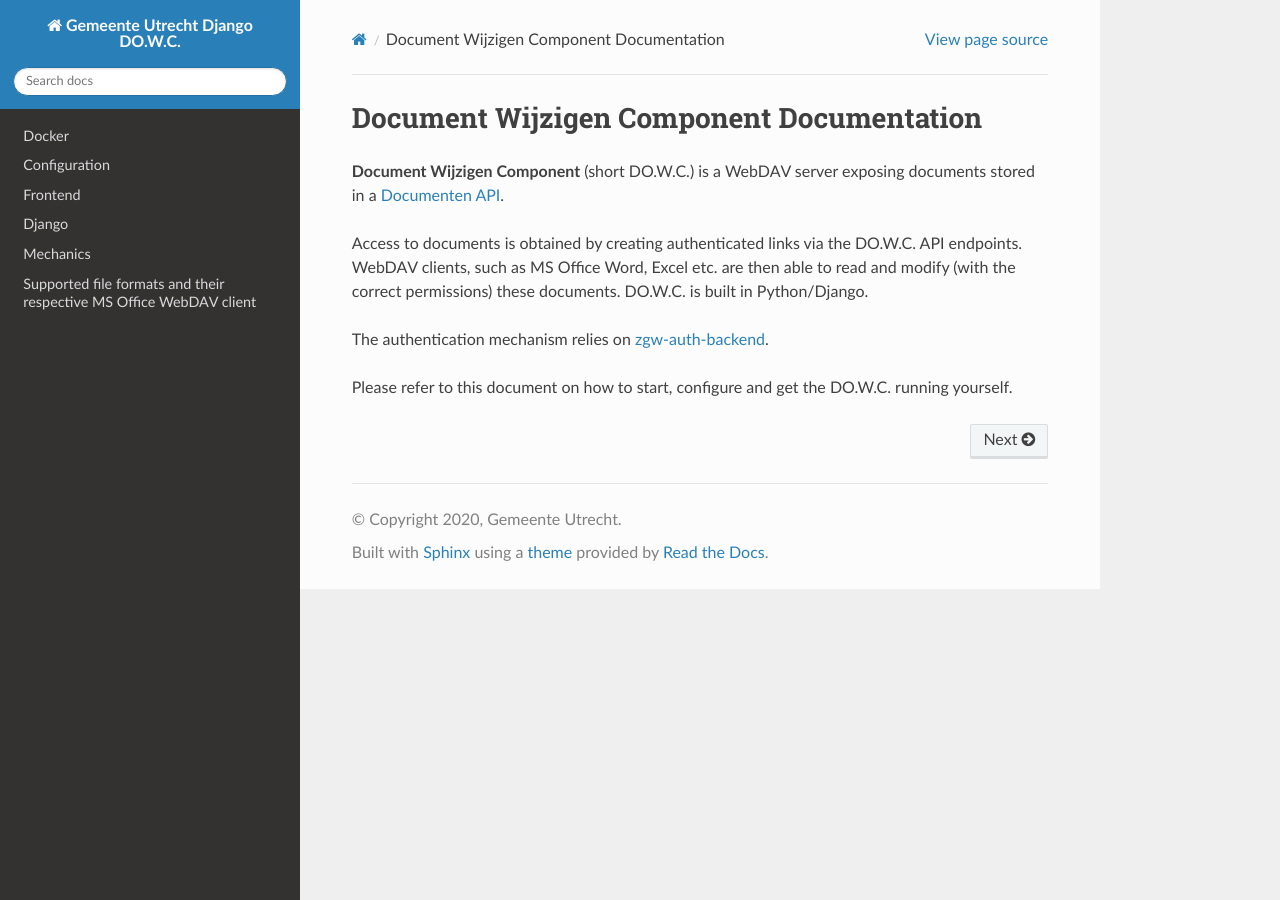
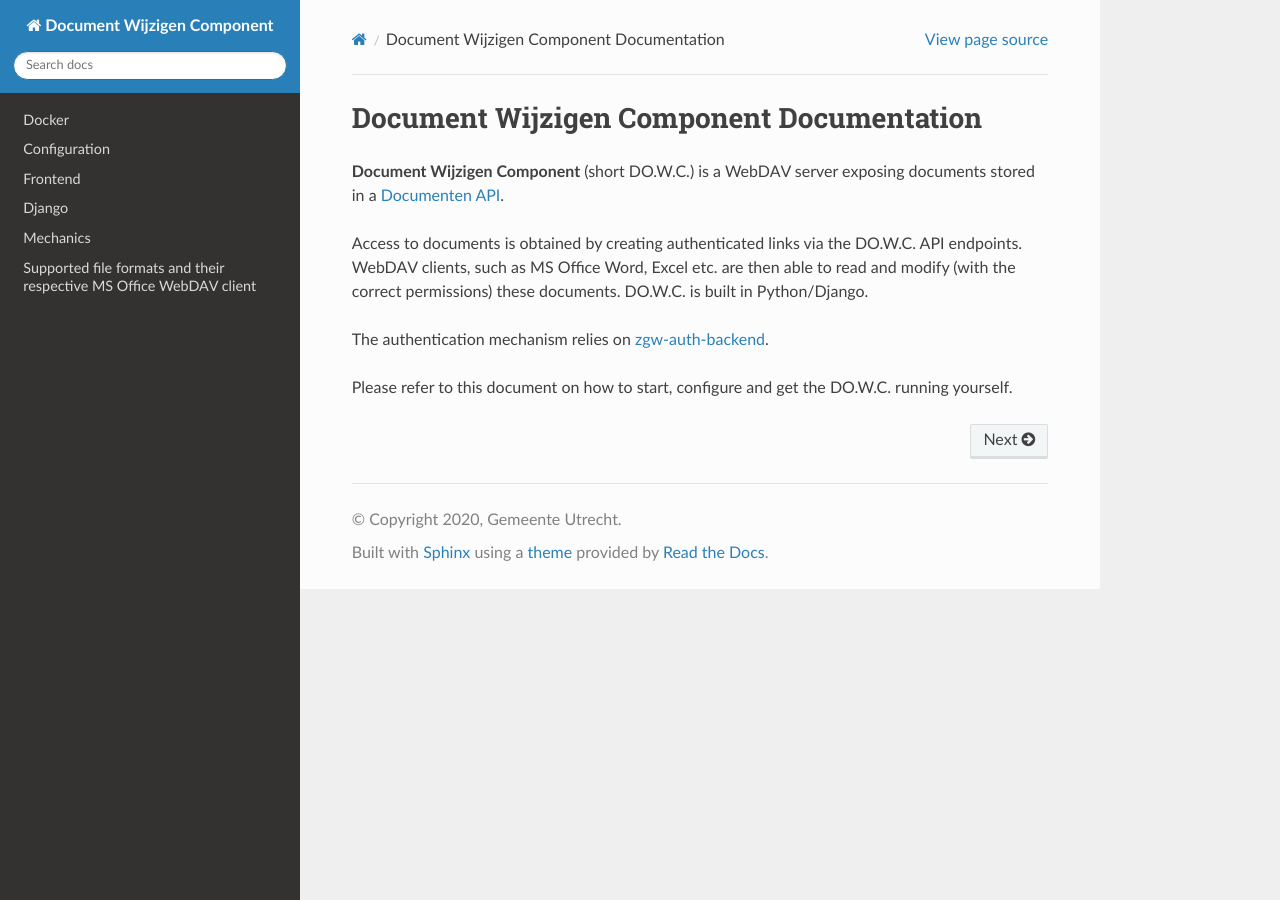
Before and after one commit to GemeenteUtrecht/dowc, a Sphinx documentation site: the page built from doc/index.rst, in a window 1280 px wide. Built offline with Sphinx 7.4.7 and the Read the Docs theme 2.0.0, drawn with Linux system fonts in a browser that asks for light colours; part of the change alters nothing that is shown.

```diff
--- /dev/null
+++ b/doc/check_sphinx.py
@@ -0,0 +1,17 @@
+import subprocess
+
+
+def test_linkcheck(tmpdir):
+    doctrees = tmpdir.join("doctrees")
+    htmldir = tmpdir.join("html")
+    subprocess.check_call(
+        ["sphinx-build", "-W", "-blinkcheck", "-d", str(doctrees), ".", str(htmldir)],
+    )
+
+
+def test_build_docs(tmpdir):
+    doctrees = tmpdir.join("doctrees")
+    htmldir = tmpdir.join("html")
+    subprocess.check_call(
+        ["sphinx-build", "-W", "-bhtml", "-d", str(doctrees), ".", str(htmldir)],
+    )
--- a/doc/conf.py
+++ b/doc/conf.py
@@ -17,7 +17,7 @@
 
 # -- Project information -----------------------------------------------------
 
-project = "Gemeente Utrecht Django DO.W.C."
+project = "Document Wijzigen Component"
 copyright = "2020, Gemeente Utrecht"
 author = "Gemeente Utrecht"
 
@@ -47,3 +47,6 @@ exclude_patterns = ["_build", "Thumbs.db", ".DS_Store"]
 # a list of builtin themes.
 #
 html_theme = "sphinx_rtd_theme"
+
+# links to ignore for checking
+linkcheck_ignore = ["https://dowc.cg-intern.ont.utrecht.nl/api/v1/docs/#*"]
```
Also changed, not shown: 1 other file.
